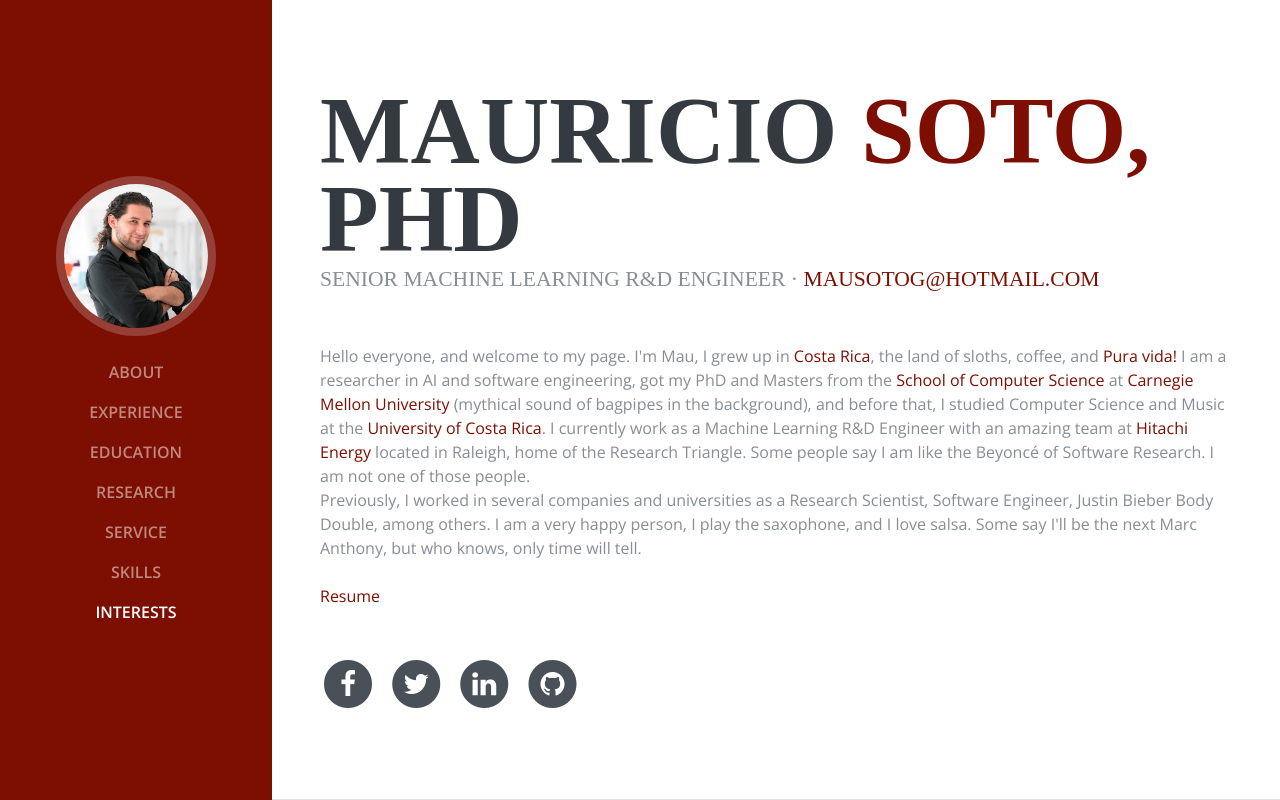
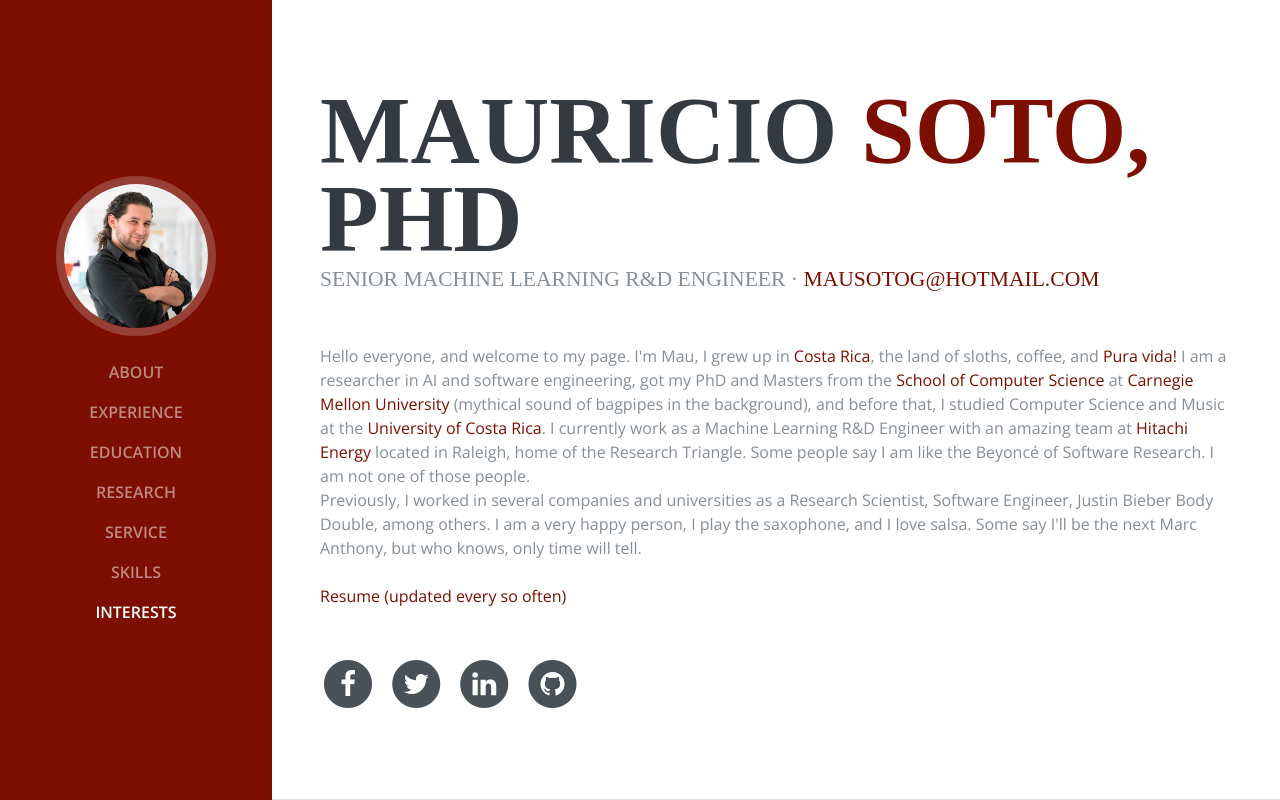
Before and after one commit to mausotog/mausotog.github.io, a website: page index.html in a window 1280 px wide. Shown: the top 800 px of the page. Drawn offline with nearby package versions, Linux system fonts and the light colour scheme; a web font is replaced by a local one.

Commit message:
Update index.html

```diff
--- a/index.html
+++ b/index.html
@@ -87,7 +87,7 @@
 			I am a very happy person, I play the saxophone, and I love salsa. Some say I'll be the next Marc Anthony, but who knows, only time will tell.
 			</br>
 			</br>
-			<a href="https://docs.google.com/document/d/1lcP5OR54Gilo6Kx5yCYWnmILRr5d57L-zJJOct0fPQI/edit?usp=sharing">Resume</a>
+			<a href="https://docs.google.com/document/d/1lcP5OR54Gilo6Kx5yCYWnmILRr5d57L-zJJOct0fPQI/edit?usp=sharing">Resume (updated every so often)</a>
 
 		  </p>
 
```
